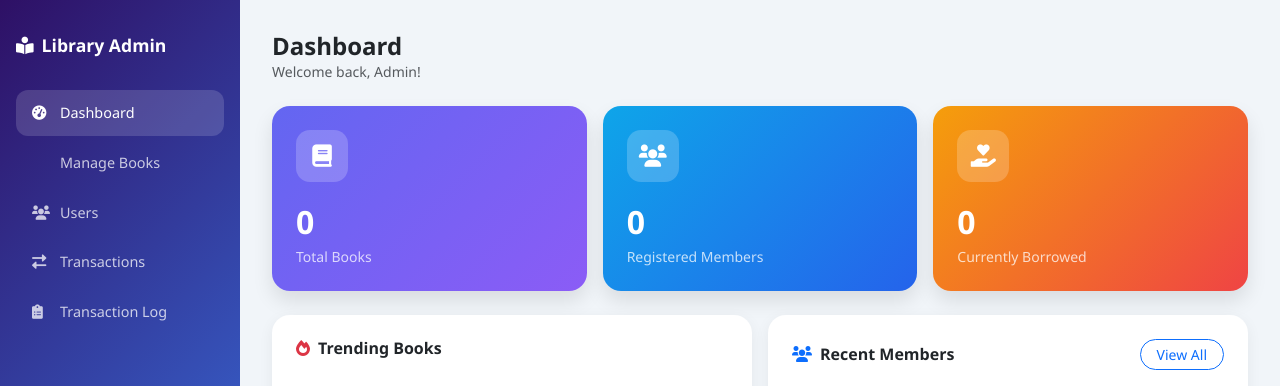
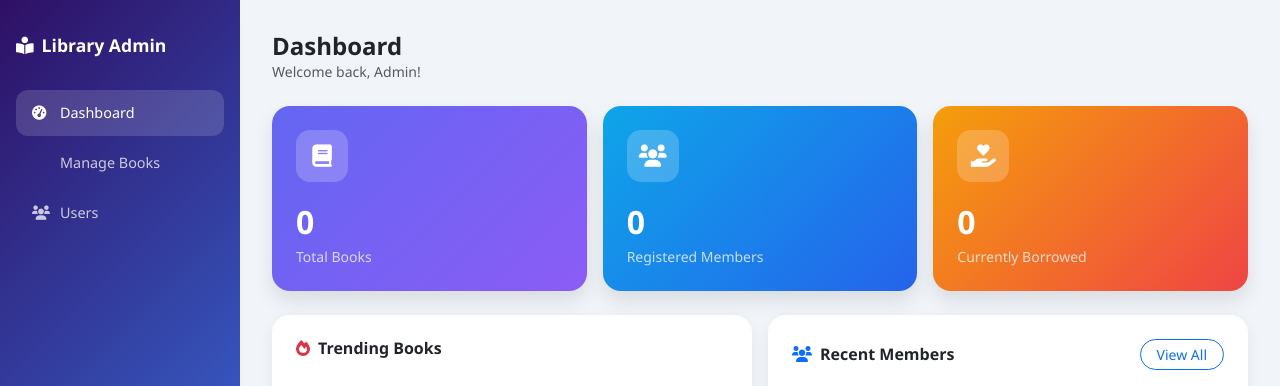
Before and after one commit to QueenJane2004/repo, a Flask app: page /admin in a window 1280 px wide. Shown: the top 386 px of the page. Run offline with Flask 3, Linux system fonts and the light colour scheme; a user stored in the database is signed in; data that the repository does not hold is empty; some libraries are stand-ins or nearby versions.

Commit message:
Update admin.html

```diff
--- a/templates/admin.html
+++ b/templates/admin.html
@@ -9,8 +9,6 @@
     <style>
         :root { --gradient-main: linear-gradient(135deg, #2e1065 0%, #3b82f6 100%); }
         body { background: #f1f5f9; font-family: 'Segoe UI', system-ui, sans-serif; }
-
-        /* Sidebar Styling */
         .sidebar {
             width: 240px; min-height: 100vh;
             background: var(--gradient-main);
@@ -28,8 +26,6 @@
             background: rgba(255,255,255,0.15); color: white;
         }
         .sidebar .nav-link i { width: 20px; }
-
-        /* Layout & Cards */
         .main-content { margin-left: 240px; padding: 2rem; }
         .stat-card {
             border: none; border-radius: 18px;
@@ -50,7 +46,6 @@
             margin-bottom: 1.5rem;
         }
         .table th { font-size: 0.75rem; text-transform: uppercase; color: #94a3b8; font-weight: 600; }
-
         @media (max-width: 768px) {
             .sidebar { width: 100%; min-height: auto; position: relative; }
             .main-content { margin-left: 0; }
@@ -72,16 +67,7 @@
             <a href="{{ url_for('view_users') }}" class="nav-link">
                 <i class="fas fa-users me-2"></i>Users
             </a>
-
-            <!-- Fixed Sidebar Links -->
-            <a href="{{ url_for('transactions_log') }}" class="nav-link">
-                <i class="fas fa-exchange-alt me-2"></i>Transactions
-            </a>
-            <a href="{{ url_for('transactions_log') }}" class="nav-link">
-                <i class="fas fa-clipboard-list me-2"></i>Transaction Log
-            </a>
         </nav>
-
         <div class="mt-auto pt-3">
             <a href="{{ url_for('logout') }}" class="nav-link text-danger-emphasis">
                 <i class="fas fa-sign-out-alt me-2"></i>Logout
@@ -89,7 +75,7 @@
         </div>
     </div>
 
-    <!-- Main Content -->
+    <!-- Main -->
     <div class="main-content">
         <div class="d-flex justify-content-between align-items-center mb-4">
             <div>
@@ -98,7 +84,6 @@
             </div>
         </div>
 
-        <!-- Flash Messages -->
         {% with messages = get_flashed_messages(with_categories=true) %}
             {% if messages %}{% for cat, msg in messages %}
                 <div class="alert alert-{{ cat }} alert-dismissible fade show rounded-4 border-0 shadow-sm mb-3">
@@ -107,7 +92,7 @@
             {% endfor %}{% endif %}
         {% endwith %}
 
-        <!-- Stats Row -->
+        <!-- Stats -->
         <div class="row g-3 mb-4">
             <div class="col-md-4">
                 <div class="stat-card" style="background: linear-gradient(135deg,#6366f1,#8b5cf6);">
@@ -133,7 +118,7 @@
         </div>
 
         <div class="row g-3">
-            <!-- Trending Books Table -->
+            <!-- Trending Books -->
             <div class="col-lg-6">
                 <div class="section-card">
                     <h6 class="fw-bold mb-3"><i class="fas fa-fire text-danger me-2"></i>Trending Books</h6>
@@ -160,7 +145,7 @@
                 </div>
             </div>
 
-            <!-- Recent Members Quick View -->
+            <!-- All Users Quick View -->
             <div class="col-lg-6">
                 <div class="section-card">
                     <div class="d-flex justify-content-between align-items-center mb-3">
```
